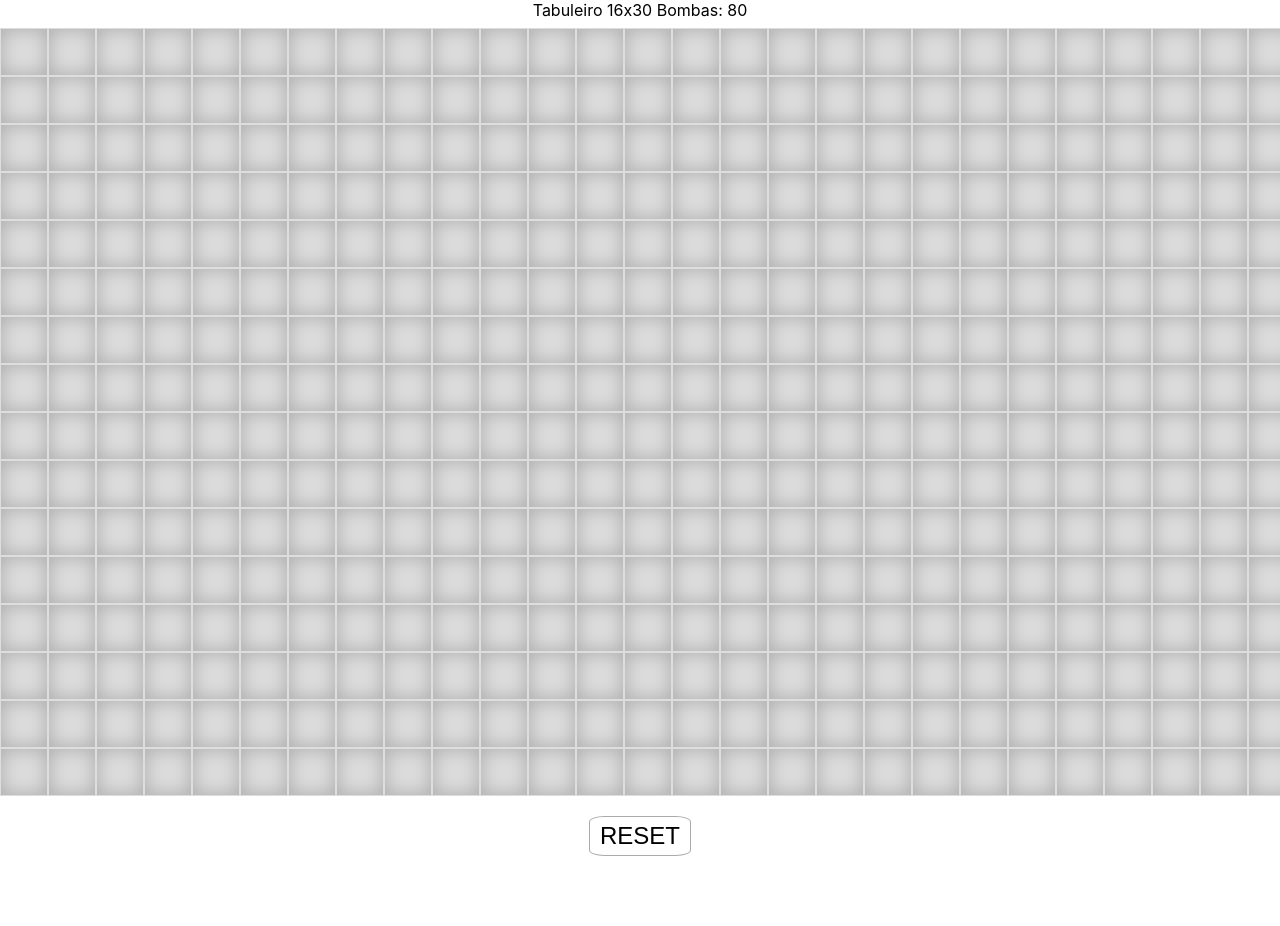
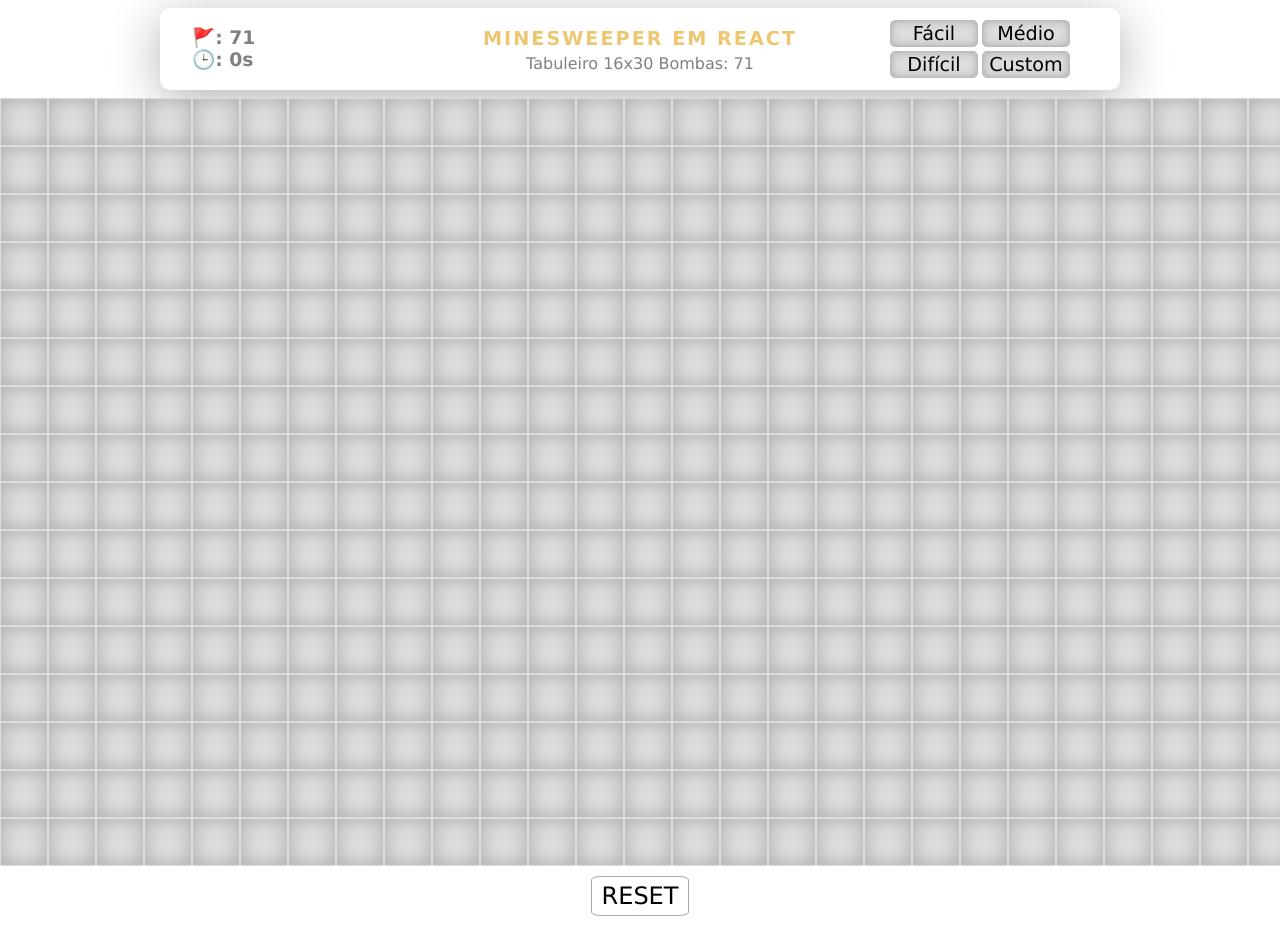
Before and after one commit to mAd-5864/TP-LS, a React (Create React App) app in the folder minesweeper/: page / in a window 1280 px wide. Shown: the top 926 px of the page. Before the commit the page ends 876 px from the top, so only its background shows below. Built offline with nearby package versions, Linux system fonts and the light colour scheme.

Commit message:
added header clock and different sized boards

```diff
--- a/minesweeper/src/App.css
+++ b/minesweeper/src/App.css
@@ -1,38 +1,20 @@
-.App {
+* {
+  box-sizing: border-box;
+  font-family: Verdana, Tahoma, Arial;
+}
+body {
+  position: relative;
+  align-items: center;
   text-align: center;
+  width: 100%;
+  margin: 0;
+  color: #fff;
+  overflow: hidden;
+  user-select: none;
 }
-
-.App-logo {
-  height: 40vmin;
-  pointer-events: none;
+body:hover {
+  cursor: default;
 }
-
-@media (prefers-reduced-motion: no-preference) {
-  .App-logo {
-    animation: App-logo-spin infinite 20s linear;
-  }
+button:hover {
+  cursor: pointer;
 }
-
-.App-header {
-  background-color: #282c34;
-  min-height: 100vh;
-  display: flex;
-  flex-direction: column;
-  align-items: center;
-  justify-content: center;
-  font-size: calc(10px + 2vmin);
-  color: white;
-}
-
-.App-link {
-  color: #61dafb;
-}
-
-@keyframes App-logo-spin {
-  from {
-    transform: rotate(0deg);
-  }
-  to {
-    transform: rotate(360deg);
-  }
-}
--- a/minesweeper/src/App.js
+++ b/minesweeper/src/App.js
@@ -1,16 +1,39 @@
-import React, { useState } from 'react';
+import React, { useState, useEffect } from 'react';
 import './App.css';
 import { Board } from './Components/Board/Board';
-import { Reset } from './Components/Board/Reset';
+import { Reset } from './Components/UI/Reset';
+import { Header } from './Components/UI/Header';
 
 function App() {
   const [gameStarted, setGameStarted] = useState(false);
   const [gameOver, setGameOver] = useState(false);
-  const [boardState] = useState({
+  const [totalFlags, setTotalFlags] = useState(0);
+  const [level, setLevel] = useState(1);
+  const [boardState, setBoardState] = useState({
     nLines: 16,
     nColumns: 30,
-    nMines: 80
+    nMines: 71
   });
+
+  const createInitialBoard = (state) => {
+    return Array.from({ length: state.nLines }, () =>
+      Array.from({ length: state.nColumns }, () => ({
+        bomb: false,
+        flag: 0,
+        clicked: false,
+        proximityBombs: 0
+      }))
+    );
+  };
+  const [board, setBoard] = useState(() => createInitialBoard(boardState));
+
+  useEffect(() => {
+    setBoard(createInitialBoard(boardState));
+    setGameStarted(false);
+    setGameOver(false);
+    setTotalFlags(0);
+  }, [boardState]);
+
 
   const nearbyCells = [
     [-1, -1], [-1, 0], [-1, 1],
@@ -18,28 +41,19 @@ function App() {
     [1, -1], [1, 0], [1, 1]
   ];
 
-  const [board, setBoard] = useState(() => {
-    const initialBoard = Array.from({ length: boardState.nLines }, () =>
-      Array.from({ length: boardState.nColumns }, () => ({
-        bomb: false,
-        flag: 0,
-        clicked: false,
-        proximityBombs: 0
-      }))
-    );
-    return initialBoard;
-  });
-
   const randInt = (min, max) => {
     return Math.floor(Math.random() * (max - min) + min);
   };
 
   const checkWin = () => {
     let openCells = 0;
+    let flagCount = 0;
     for (let x = 0; x < boardState.nLines; x++) {
       for (let y = 0; y < boardState.nColumns; y++) {
         if (board[x][y].clicked) {
           openCells++;
+        } else if (board[x][y].flag === 1) {
+          flagCount++;
         }
       }
     }
@@ -47,7 +61,12 @@ function App() {
       setGameOver(true);
       console.log("You win!");
     }
+    setTotalFlags(flagCount);
   };
+
+  useEffect(() => {
+    checkWin();
+  }, [board]);
 
   const handleCellClick = (x, y) => {
     if (!gameOver && !board[x][y].flag) {
@@ -82,7 +101,6 @@ function App() {
         }
         return updatedBoard;
       });
-      checkWin();
     }
   };
   const placeFlag = (x, y) => {
@@ -101,8 +119,15 @@ function App() {
 
   const generateMines = (xClicked, yClicked) => {
     const newBoard = [...board];
+    const maxMines = boardState.nLines * boardState.nColumns - 9;
 
     let minesPlaced = 0;
+    if (boardState.nMines > maxMines) {
+      setBoardState({
+        ...boardState,
+        nMines: maxMines
+      })
+    }
     while (minesPlaced < boardState.nMines) {
       let flag = false;
       const x = randInt(0, boardState.nLines);
@@ -114,6 +139,9 @@ function App() {
       if (!newBoard[x][y].bomb && !flag) {
         newBoard[x][y].bomb = true;
         minesPlaced++;
+      }
+      if (minesPlaced >= maxMines) {
+        break
       }
     }
     console.log(minesPlaced + " bombas geradas\n");
@@ -164,25 +192,53 @@ function App() {
   const resetBoard = () => {
     setGameStarted(false)
     setGameOver(false)
-    setBoard(() => {
-      const initialBoard = Array.from({ length: boardState.nLines }, () =>
-        Array.from({ length: boardState.nColumns }, () => ({
-          bomb: false,
-          flag: 0,
-          clicked: false,
-          proximityBombs: 0
-        }))
-      );
-      return initialBoard;
-    })
+    setBoard(createInitialBoard(boardState))
   }
+
+  const changeLevel = (level) => {
+    let newBoardState = {};
+    switch (level) {
+      case 1:
+        newBoardState = {
+          nLines: 9,
+          nColumns: 9,
+          nMines: 10,
+        };
+        break;
+      case 2:
+        newBoardState = {
+          nLines: 16,
+          nColumns: 16,
+          nMines: 40,
+        };
+        break;
+      case 3:
+        newBoardState = {
+          nLines: 16,
+          nColumns: 30,
+          nMines: 99,
+        };
+        break;
+      default:
+        newBoardState = {
+          nLines: 10,
+          nColumns: 20,
+          nMines: 70,
+        };
+        break;
+    }
+    setBoardState(newBoardState);
+  };
+
+  const handleLevelChange = (event) => {
+    const selectedLevel = parseInt(event.target.value);
+    setLevel(selectedLevel);
+    changeLevel(selectedLevel);
+  };
 
   return (
     <div className="App">
-      <div className='panel'>
-        <span>Tabuleiro {boardState.nLines}x{boardState.nColumns} </span>
-        <span> Bombas: {boardState.nMines}</span>
-      </div>
+      <Header boardState={boardState} totalFlags={totalFlags} gameStarted={gameStarted} gameOver={gameOver} changeLevel={handleLevelChange} />
       <Board boardState={boardState} board={board} handleCellClick={handleCellClick} placeFlag={placeFlag} />
       <Reset resetBoard={resetBoard} />
     </div>
--- a/minesweeper/src/Components/Board/Board.jsx
+++ b/minesweeper/src/Components/Board/Board.jsx
@@ -1,17 +1,19 @@
-import React from "react";
+import React, { useEffect } from "react";
 import './Board.css';
 import { Cell } from "./Cell";
 
 export const Board = ({ boardState, handleCellClick, placeFlag, board }) => {
     let ind = 0;
     let arrayBoard = []
-    for (let i = 0; i < boardState.nLines; i++) {
-        let row = []
-        for (let j = 0; j < boardState.nColumns; j++) {
-            row.push(< Cell key={ind++} x={i} y={j} handleCellClick={handleCellClick} placeFlag={placeFlag} cellState={board[i][j]}/>)
+    if (board.length * board[0].length === boardState.nLines * boardState.nColumns) {
+        for (let i = 0; i < boardState.nLines; i++) {
+            let row = []
+            for (let j = 0; j < boardState.nColumns; j++) {
+                row.push(< Cell key={ind++} x={i} y={j} handleCellClick={handleCellClick} placeFlag={placeFlag} cellState={board[i][j]} />)
+            }
+            let rowClass = i % 2 === 0 ? " even " : " odd "
+            arrayBoard.push(<div key={i} className={"linha" + rowClass}>{row}</div>)
         }
-        let rowClass = i % 2 === 0 ? " even " : " odd "
-        arrayBoard.push(<div key={i} className={"linha" + rowClass}>{row}</div>)
     }
 
     return (
--- /dev/null
+++ b/minesweeper/src/Components/UI/Clock.jsx
@@ -0,0 +1,23 @@
+import React, { useState, useEffect } from "react";
+
+export const Clock = ({ gameOver, gameStarted }) => {
+    const [timer, setTimer] = useState(0);
+
+    useEffect(() => {
+        let interval = null;
+
+        interval = setInterval(() => {
+            setTimer((prevTimer) => prevTimer + 1);
+        }, 1000);
+
+
+        if (!gameStarted || gameOver) clearInterval(interval);
+
+        return () => clearInterval(interval);
+    }, [timer, gameOver, gameStarted]);
+
+    const minutes = Math.floor(timer / 60);
+    const seconds = timer % 60;
+
+    return <h3>🕒: {minutes ? `${minutes}m:${seconds}s` : seconds + "s"}</h3>;
+};
--- /dev/null
+++ b/minesweeper/src/Components/UI/Header.css
@@ -0,0 +1,54 @@
+.panel {
+    display: flex;
+    padding: 10px 2rem;
+    width: 75%;
+    justify-content: space-between;
+    margin: 0.5rem auto;
+    background-color: #fff;
+    color: grey;
+    box-shadow: 0px 10px 50px rgba(0, 0, 0, 0.3);
+    align-items: center;
+    min-width: 500px;
+    border-radius: 10px;
+}
+
+.title {
+    font-size: 1.2rem;
+    letter-spacing: 2px;
+    line-height: 1.5em;
+    margin: 0;
+    padding: 0;
+    font-weight: bolder;
+    text-transform: uppercase;
+    color: #eec66f;
+}
+
+.values, .boardSelect{
+    min-width: 200px;
+    text-align: start;
+}
+.values h3{
+    margin: 0;
+}
+.boardSelect{
+    display: flex;
+    flex-direction: column;
+}
+.boardSelect div{
+    display: flex;
+    align-items: stretch;
+}
+
+.boardSelect button{
+    width: 88px;
+    margin: 2px;
+    background-color: #ddd;
+    border-radius: 5px;
+    font-size: 1.2em;
+    box-shadow:inset 0 0 10px #aaa;
+    border: #bbb 0.1px solid;
+}
+
+.boardSelect button:hover {
+    box-shadow: 0 0 20px #777;
+}
--- /dev/null
+++ b/minesweeper/src/Components/UI/Header.jsx
@@ -0,0 +1,31 @@
+import React from 'react';
+
+import "./Header.css";
+import { Clock } from './Clock';
+
+export const Header = ({ boardState, totalFlags, gameOver, gameStarted, changeLevel }) => {
+
+    return (
+        <div className='panel'>
+            <div className='values'>
+                <h3>🚩: {boardState.nMines - totalFlags}</h3>
+                <Clock gameOver={gameOver} gameStarted={gameStarted} />
+            </div>
+            <header>
+                <h1 className="title">Minesweeper em React</h1>
+                <span>Tabuleiro {boardState.nLines}x{boardState.nColumns} </span>
+                <span> Bombas: {boardState.nMines}</span>
+            </header>
+            <div className='boardSelect'>
+                <div>
+                    <button value={1} onClick={changeLevel}>Fácil</button>
+                    <button value={2} onClick={changeLevel}>Médio</button>
+                </div>
+                <div>
+                    <button value={3} onClick={changeLevel}>Difícil</button>
+                    <button value={4} onClick={changeLevel}>Custom</button>
+                </div>
+            </div>
+        </div>
+    )
+}
--- a/minesweeper/src/Components/Board/Reset.css
+++ b/minesweeper/src/Components/UI/Reset.css
@@ -1,9 +1,10 @@
 .reset-btn {
     border: 1px solid #aaa;
-    border-radius: 15%;
+    border-radius: 10%;
     background-color: #fff;
     font-size: 1.5rem;
     padding: 5px 10px;
-    margin: 20px auto;
+    margin: 10px auto;
     display: block;
+    align-self: flex-end;
 }
```
Also changed, not shown: minesweeper/src/Components/UI/Reset.jsx (renamed from minesweeper/src/Components/Board/Reset.jsx).
